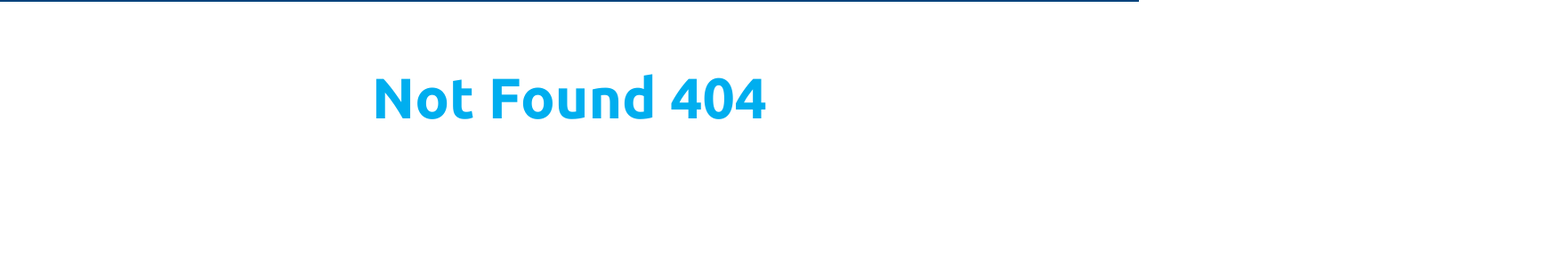
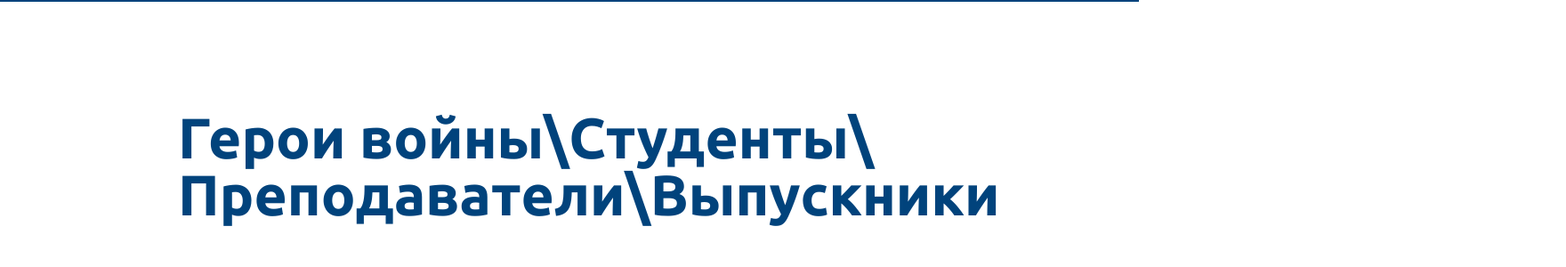
Before and after one commit to RLT-G/smtu, a React (Create React App) app: page /other in a window 1280 px wide. Before the commit this address had no page. Shown: the part 270-570 px from the top of the page at 89% size, 1760 px wide, since content can reach past the window. Built offline with nearby package versions, Linux system fonts and the light colour scheme.

Commit message:
add other page

```diff
--- /dev/null
+++ b/src/components/pages/Other/index.module.css
@@ -0,0 +1,28 @@
+.Wrapper{
+    width: 100%;
+    display: flex;
+    flex-direction: column;
+    padding: 120px 200px;
+    align-items: center;
+}
+.Title{
+    font-family: "Ubuntu", sans-serif;
+    font-weight: 700;
+    font-size: 64px;
+    color: #01437C;
+    margin-bottom: 60px;
+    align-self: flex-start;
+}
+.PersonContainer{
+    display: flex;
+    flex-direction: row;
+    width: 100%;
+    gap: 20px;
+    flex-wrap: wrap;
+    justify-content: center;
+    margin-bottom: 60px;
+}
+.Button{
+    width: 386px;
+height: 74px;
+}
--- /dev/null
+++ b/src/components/pages/Other/index.tsx
@@ -0,0 +1,29 @@
+import React from "react";
+import classes from './index.module.css';
+import Header from "../../Header";
+import Footer from "../../Footer";
+import persons from '../../../persons.json';
+import { useLocation } from "react-router-dom";
+import PersonItem from "../../PersonItem";
+import Button from "../../ui/Button";
+
+
+const Other: React.FC = () => {
+    return (
+        <>
+            <Header isMainPage={false}/>
+            <div className={classes.Wrapper}>
+                <div className={classes.Title}>Герои войны\Студенты\<br/>Преподаватели\Выпускники</div>
+                <div className={classes.PersonContainer}>
+                    {persons.items.slice(0, 9).map(({ id, fio, rank, photo }, index) =>
+                        <PersonItem key={index} id={id} fio={fio} rank={rank} photo={photo}/>)}
+                </div>
+                <Button className={classes.Button} onClick={() => {}}>Полный Каталог</Button>
+            </div>
+            <Footer />
+        </>
+    )
+}
+
+
+export default Other
--- a/src/components/pages/Person/index.module.css
+++ b/src/components/pages/Person/index.module.css
@@ -96,6 +96,3 @@
     justify-content: center;
     gap: 20px;
 }
-.PersonCart{
-
-}
--- a/src/components/pages/Person/index.tsx
+++ b/src/components/pages/Person/index.tsx
@@ -12,8 +12,15 @@ import PersonItem from "../../PersonItem";
 const Person: React.FC = () => {
     const location = useLocation();
     const params = new URLSearchParams(location.search);
-    const person_id = Number(params.get('person_id'));
 
+    const get_person_id = (): number => {
+        const person_id = Number(params.get('person_id'));
+        if (person_id >= persons.items.length) {
+            return 1
+        }
+        return person_id
+    }
+    const person_id = get_person_id()
     return (
         <>
             <Header isMainPage={false}/>
--- a/src/index.tsx
+++ b/src/index.tsx
@@ -10,6 +10,7 @@ import Faculties from "./components/pages/Faculties";
 import NewsArticles from "./components/pages/NewsArticles";
 import Feedbacks from "./components/pages/Feedbacks";
 import Person from "./components/pages/Person";
+import Other from "./components/pages/Other";
 
 interface RouteConfig {
   path: string;
@@ -40,7 +41,7 @@ const App: React.FC = () => {
     // ОПАБ Видео
     { path: "/opab_video", component: OpabVideos, exact: true },
     // Остальное
-    { path: "/other", component: NotFound, exact: true },
+    { path: "/other", component: Other, exact: true },
     // Новости/статьи
     { path: "/news_articles", component: NewsArticles, exact: true },
     // Страница статьи
```
